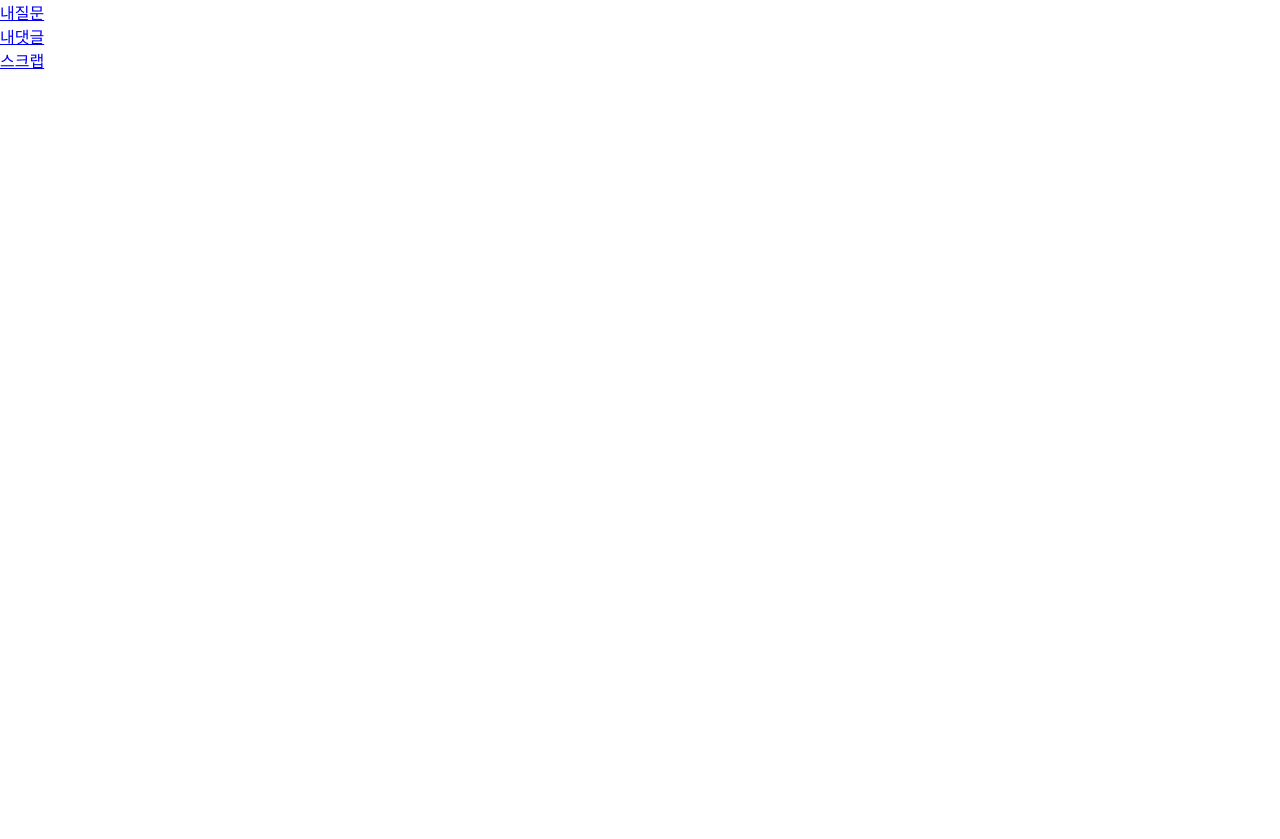
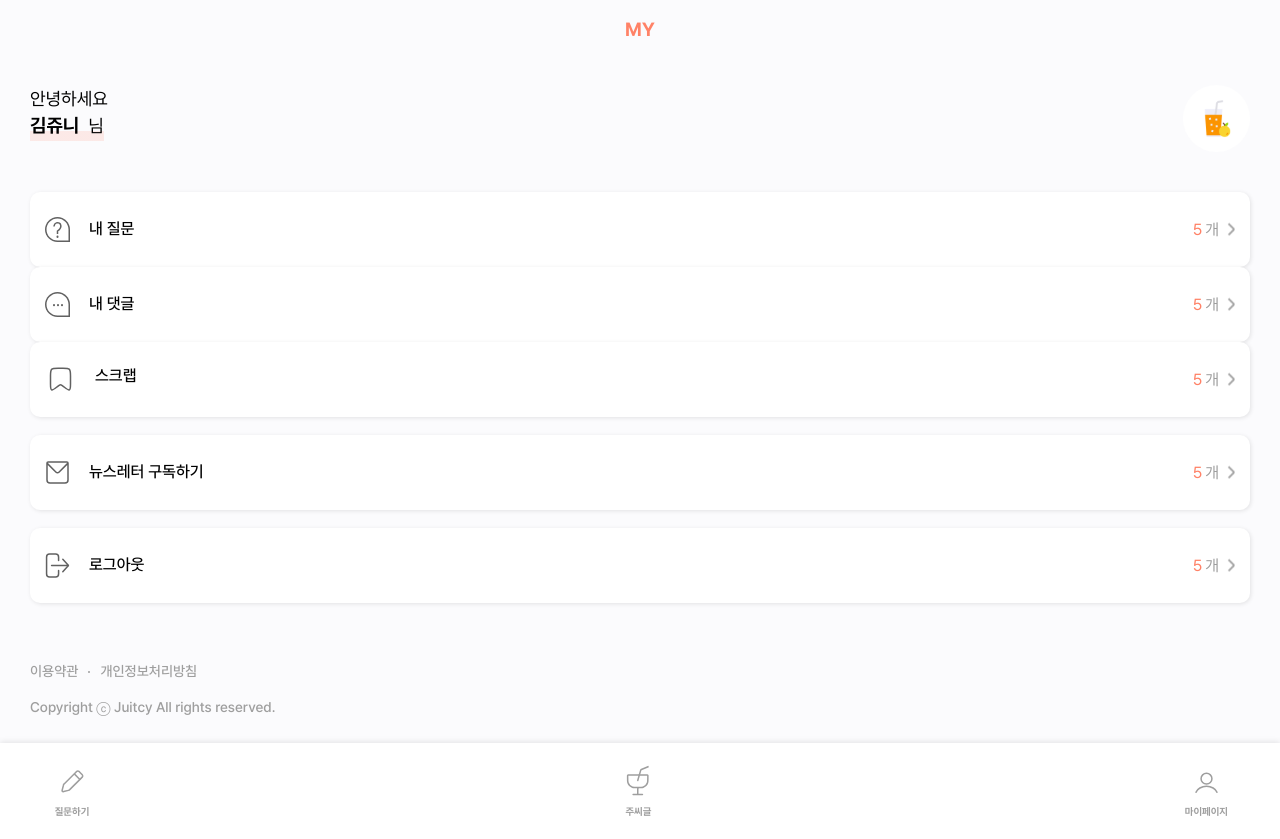
Before and after one commit to whatever-mentoring/juitcy-front, a React (Create React App) app: page / in a window 1280 px wide. Before the commit the page ends 800 px from the top, so only its background shows below. Built offline with nearby package versions, Linux system fonts and the light colour scheme.

Commit message:
feat: mypage - main Ui 제작

```diff
--- a/src/App.tsx
+++ b/src/App.tsx
@@ -6,7 +6,6 @@ import { BrowserRouter, Routes, Route } from 'react-router-dom';
 
 function App() {
   return (
-    <>
     <BrowserRouter>
       <Routes>
         <Route path="/" element={<Mypage />} />
@@ -15,7 +14,6 @@ function App() {
         <Route path="/myScrap" element={<MyScrap />} />
       </Routes>
     </BrowserRouter>
-    </>
   );
 }
 
--- a/src/assets/common.ts
+++ b/src/assets/common.ts
@@ -3,6 +3,12 @@ import { Palette } from 'styles/Palette';
 
 export const EntireContainer = styled.div`
   padding: 25px 30px;
+  height: 100%;
+  background: ${Palette.Gray05};
+
+  .mypage-submenu-container {
+    padding: 40px 0;
+  }
 `;
 
 export const Row = styled.div<{
--- /dev/null
+++ b/src/assets/data/MypageData.ts
@@ -0,0 +1,9 @@
+import { mypageMenuInterface } from 'pages/Mypage';
+
+export const myPageMemu: mypageMenuInterface[] = [
+  { link: 'myQna', icon: 'myQnaIcon', menu: '내 질문', margin: 0 },
+  { link: 'myComment', icon: 'myCommentIcon', menu: '내 댓글', margin: 0 },
+  { link: 'myScrap', icon: 'myScrapIcon', menu: '스크랩', margin: 0 },
+  { link: '', icon: 'newsLetterIcon', menu: '뉴스레터 구독하기', margin: 10 },
+  { link: '', icon: 'logoutIcon', menu: '로그아웃', margin: 10 },
+];
--- a/src/pages/Mypage/index.tsx
+++ b/src/pages/Mypage/index.tsx
@@ -1,17 +1,90 @@
+import { Column, EntireContainer, Row } from 'assets/common';
+import { myPageMemu } from 'assets/data/MypageData';
+import { Header } from 'components/Header';
+import Homebar from 'components/Homebar';
+import { SubMenuBox } from 'components/Mypage/SubMenuBox';
 import { Link } from 'react-router-dom';
+import { styled } from 'styled-components';
+import { Palette } from 'styles/Palette';
+import Typo from 'styles/Typo';
+
+export interface mypageMenuInterface {
+  link: string;
+  icon: string;
+  menu: string;
+  margin: number;
+}
 
 export const Mypage = () => {
   return (
     <>
-      <div>
-        <Link to="/myQna">내질문</Link>
-      </div>
-      <div>
-        <Link to="/myComment">내댓글</Link>
-      </div>
-      <div>
-        <Link to="/myScrap">스크랩</Link>
-      </div>
+      <Header
+        borderBottom={false}
+        color={`${Palette.Main}`}
+        background={`${Palette.Gray05}`}
+      >
+        MY
+      </Header>
+      <EntireContainer>
+        <Row justifyContent="space-between">
+          <Column>
+            <Typo.h4>안녕하세요</Typo.h4>
+            <UnderLine>
+              <Typo.h2>김쥬니</Typo.h2>
+              <Typo.h4> &nbsp; 님</Typo.h4>
+            </UnderLine>
+          </Column>
+          <img src="/img/juniIcon.svg" />
+        </Row>
+        <div className="mypage-submenu-container">
+          {myPageMemu.map((menu: mypageMenuInterface, index: number) => (
+            <StyledLink to={menu.link} key={index} margin={menu.margin}>
+              <SubMenuBox count={5} icon={menu.icon}>
+                {menu.menu}
+              </SubMenuBox>
+            </StyledLink>
+          ))}
+        </div>
+
+        <Column gap={15}>
+          <Row alignItems="center" gap={10}>
+            <StyledLink to="/">
+              <Typo.b3 color={Palette.Gray4}>이용약관</Typo.b3>
+            </StyledLink>
+            <Circle />
+            <StyledLink to="/">
+              <Typo.b3 color={Palette.Gray4}>개인정보처리방침</Typo.b3>
+            </StyledLink>
+          </Row>
+          <StyledLink to="/">
+            <Typo.b3 color={Palette.Gray4}>
+              Copyright ⓒ Juitcy All rights reserved.
+            </Typo.b3>
+          </StyledLink>
+        </Column>
+      </EntireContainer>
+      <Homebar />
     </>
   );
 };
+
+const StyledLink = styled(Link)<{ margin?: number }>`
+  text-decoration: none;
+  color: ${Palette.Black};
+  margin: ${({ margin }) => (margin ? `0px ${margin}px` : '0px')};
+`;
+const UnderLine = styled.div`
+  display: flex;
+  width: fit-content;
+  background: linear-gradient(
+    to top,
+    ${Palette.Main15} 33.3%,
+    ${Palette.Gray05} 33.3%
+  );
+`;
+const Circle = styled.div`
+  width: 2px;
+  height: 2px;
+  border-radius: 50%;
+  background: ${Palette.Gray4};
+`;
--- a/src/styles/Palette.tsx
+++ b/src/styles/Palette.tsx
@@ -1,6 +1,6 @@
 import { rgba } from 'polished';
 
-let userType = 1; //1이 시니어라 가정
+let userType = 0; //1이 시니어라 가정
 const main: string = userType == 1 ? '#3F6EFF' : '#FF8267';
 
 export const Palette = {
```
Also changed, not shown: src/styles/GlobalStyle.tsx (+4 -4 lines), public/img/juniIcon.svg (added). Lines whose indentation alone changed are shown as unchanged.
